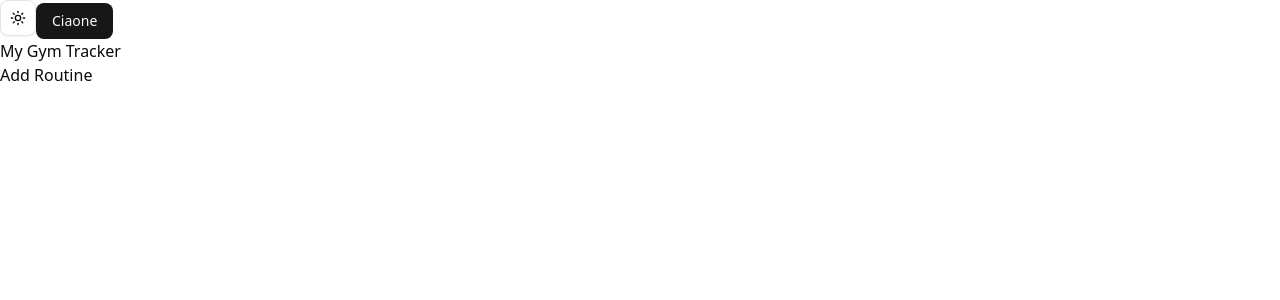
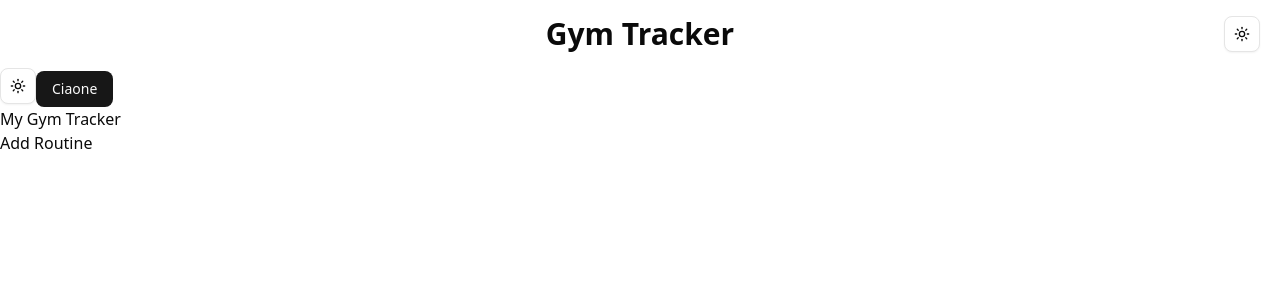
Before and after one commit to FrancescoPalazzo97/gym-tracker, a React (Vite) app: page / in a window 1280 px wide. Shown: the top 300 px of the page. Built offline with nearby package versions, Linux system fonts and the light colour scheme.

Commit message:
feat: implemented default layout with Header

```diff
--- a/src/App.tsx
+++ b/src/App.tsx
@@ -1,5 +1,6 @@
 import { BrowserRouter, Routes, Route } from "react-router-dom";
 import { AllRoutinesPage } from "@/pages";
+import DefaultLayout from "./layouts/DefaultLayout";
 
 function App() {
 
@@ -7,7 +8,9 @@ function App() {
     <>
       <BrowserRouter>
         <Routes>
-          <Route path="/" element={<AllRoutinesPage />} />
+          <Route element={<DefaultLayout />}>
+            <Route path="/" element={<AllRoutinesPage />} />
+          </Route>
         </Routes>
       </BrowserRouter>
     </>
--- /dev/null
+++ b/src/components/Header.tsx
@@ -0,0 +1,18 @@
+import { ThemeToggle } from '@/components'
+
+export const Header = () => {
+    return (
+        <header>
+            <nav className='relative my-4 flex items-center justify-center px-4'>
+                <div>
+                    <h1 className='text-3xl font-bold text-center'>
+                        Gym Tracker
+                    </h1>
+                </div>
+                <div className='absolute right-2 md:right-5 top-0'>
+                    <ThemeToggle />
+                </div>
+            </nav>
+        </header>
+    )
+}
--- a/src/components/index.ts
+++ b/src/components/index.ts
@@ -1,2 +1,3 @@
 export * from './ThemeToggle';
-export * from './ui'
+export * from './ui';
+export * from './Header';
--- /dev/null
+++ b/src/layouts/DefaultLayout.tsx
@@ -0,0 +1,15 @@
+import { Outlet } from "react-router-dom";
+import { Header } from "@/components";
+
+const DefaultLayout = () => {
+    return (
+        <div>
+            <Header />
+            <main>
+                <Outlet />
+            </main>
+        </div>
+    )
+}
+
+export default DefaultLayout
```
